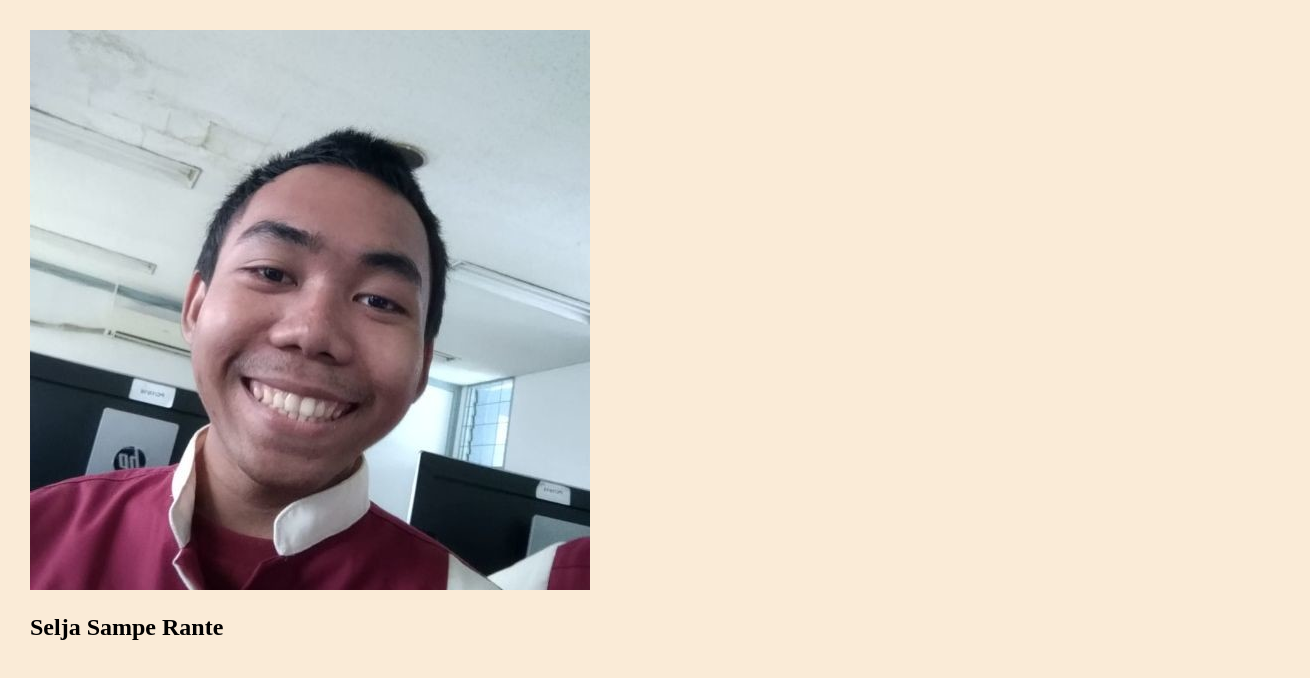
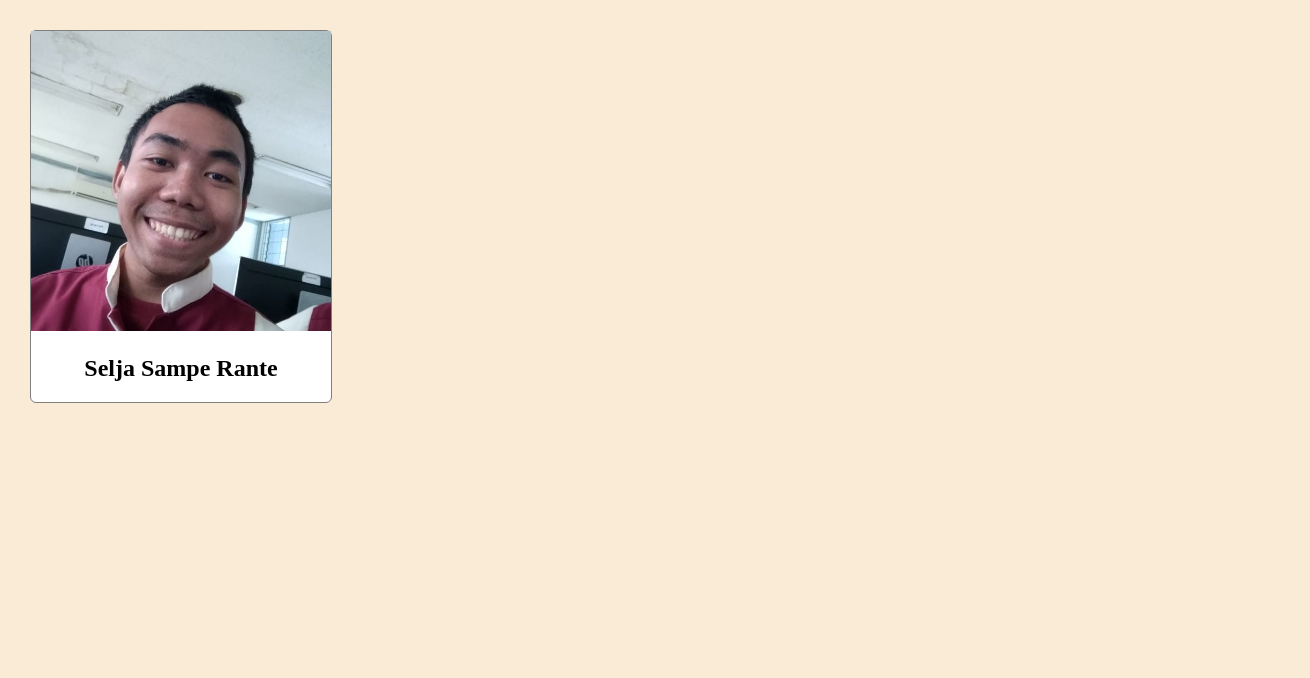
Before and after one commit to pom-pom27/githubtest, a plain HTML site: page index.html in a window 1280 px wide. Shown: the whole page, 1310 px wide, since content can reach past the window. Drawn offline with Linux system fonts and the light colour scheme.

Commit message:
fixing shit

```diff
--- a/style.css
+++ b/style.css
@@ -1,6 +1,21 @@
-body{
-    width: 100%;
+body {
+    width: auto;
     margin: 30px;
     background-color: antiquewhite;
+}
 
+.profile-container {
+    max-width: 300px;
+    background-color: white;
+    border: 1px solid gray;
+    border-radius: 6px;
 }
+
+.profile-image {
+    width: 100%;
+    height: auto;
+}
+
+.profile-name {
+    text-align: center;
+}
```
Also changed, not shown: index.html (+1 -1 lines).
